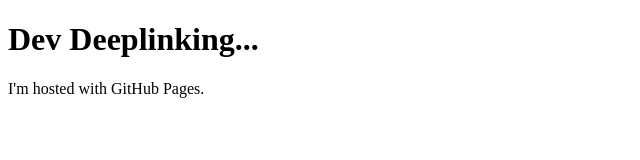
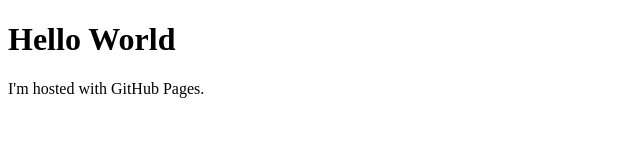
Before and after one commit to emadhamad171/emadhamad171.github.io, a plain HTML site: page index.html in a window 1280 px wide. Shown: the whole page, without its empty margins (0-640 px from the left). Drawn offline with Linux system fonts and the light colour scheme.

Commit message:
Update index.html

```diff
--- a/index.html
+++ b/index.html
@@ -1,7 +1,7 @@
 <!DOCTYPE html>
 <html>
 <body>
-<h1>Dev Deeplinking...</h1>
+<h1>Hello World</h1>
 <p>I'm hosted with GitHub Pages.</p>
 </body>
 </html>
```
